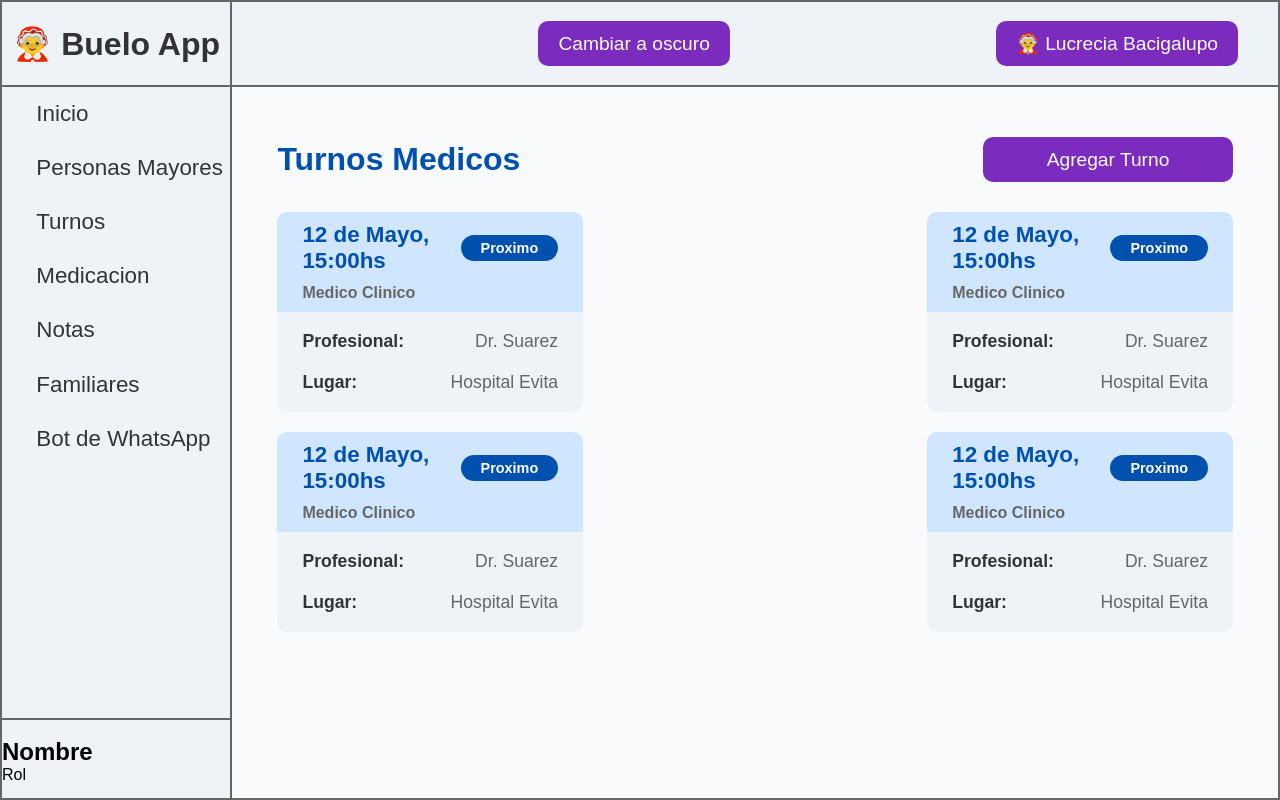
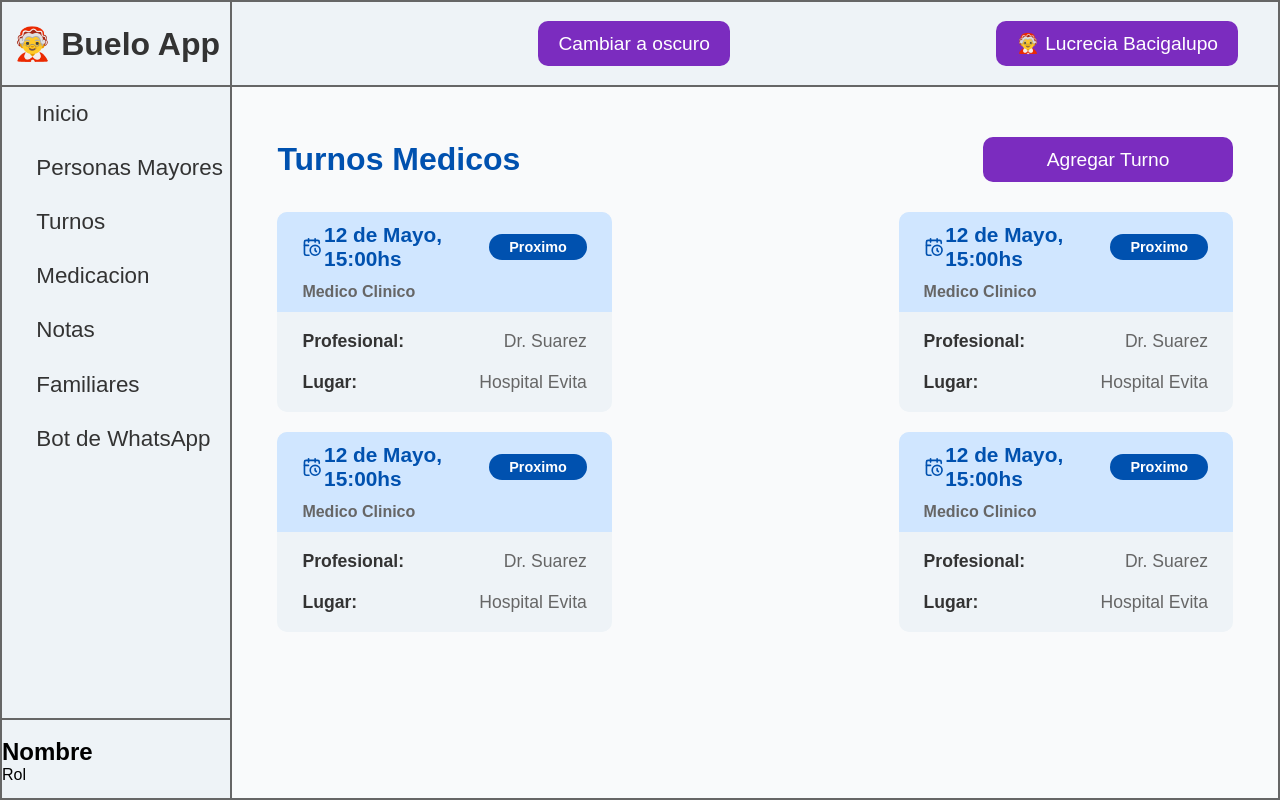
Before and after one commit to LautyDeveloper/buelo-app, a React (Vite) app: page /turnos in a window 1280 px wide. Built offline with nearby package versions, Linux system fonts and the light colour scheme.

Commit message:
Añadimos Iconos

```diff
--- a/package.json
+++ b/package.json
@@ -11,6 +11,7 @@
     "preview": "vite preview"
   },
   "dependencies": {
+    "lucide-react": "^0.510.0",
     "react": "^19.1.0",
     "react-dom": "^19.1.0",
     "react-router-dom": "^7.6.0"
--- a/src/pages/Main/Home.jsx
+++ b/src/pages/Main/Home.jsx
@@ -4,6 +4,10 @@ import MainCard from "./components/MainCard/MainCard";
 import MedicineCard from "./components/Medicine-Card/Medicine-Card";
 import NoteCard from "./components/Note-Card/NoteCard";
 import ShiftCard from "./components/Shift-Card/ShiftCard";
+import { CalendarClock } from "lucide-react";
+import { Pill } from "lucide-react";
+import { ClipboardPenLine } from "lucide-react";
+
 import "./home.css";
 
 export default function Home({ theme, setTheme }) {
@@ -12,6 +16,7 @@ export default function Home({ theme, setTheme }) {
       <ElderlyPerson />
       <div className="content-container">
         <MainCard
+          icon={<CalendarClock />}
           title={"Turnos Proximos"}
           phrase={"Citas medicas programadas"}
           backColor={"var(--shiftsBackgrounColor)"}
@@ -23,6 +28,7 @@ export default function Home({ theme, setTheme }) {
         </MainCard>
 
         <MainCard
+          icon={<Pill />}
           title={"Medicacion de Hoy"}
           phrase={"Citas medicas programadas"}
           backColor={"var(--medicineBackgroundColor)"}
@@ -33,6 +39,7 @@ export default function Home({ theme, setTheme }) {
         </MainCard>
 
         <MainCard
+          icon={<ClipboardPenLine />}
           title={"Notas Familiares"}
           phrase={"Citas medicas programadas"}
           backColor={"var(--notesBackgroundColor)"}
--- a/src/pages/Main/components/MainCard/MainCard.jsx
+++ b/src/pages/Main/components/MainCard/MainCard.jsx
@@ -1,6 +1,7 @@
 import "./main-card.css";
 
 export default function MainCard({
+  icon,
   title,
   phrase,
   backColor,
@@ -12,7 +13,9 @@ export default function MainCard({
   return (
     <div className="main-card">
       <div className="main-card-header" style={{ backgroundColor: backColor }}>
-        <h1 style={{ color: textColor }}>{title}</h1>
+        <h1 style={{ color: textColor }}>
+          {icon} {title}
+        </h1>
         <p>{phrase}</p>
       </div>
       <div className="main-card-content">
--- a/src/pages/Notas/components/Nota/Nota.jsx
+++ b/src/pages/Notas/components/Nota/Nota.jsx
@@ -1,10 +1,13 @@
 import "./nota.css";
+import { ClipboardPenLine } from "lucide-react";
 
 export default function Nota({ title, date, time, note }) {
   return (
     <div className="nota">
       <div className="nota-header">
-        <h2>{title}</h2>
+        <h2>
+          <ClipboardPenLine /> {title}
+        </h2>
         <p>
           {date}, {time}
         </p>
--- a/src/pages/Turnos/components/Turno/Turno.jsx
+++ b/src/pages/Turnos/components/Turno/Turno.jsx
@@ -1,4 +1,5 @@
 import "./turno.css";
+import { CalendarClock } from "lucide-react";
 
 export default function Turno({ date, time, especiality, profesional, spot }) {
   return (
@@ -6,7 +7,7 @@ export default function Turno({ date, time, especiality, profesional, spot }) {
       <div className="turno-header">
         <div className="turno-header-principal">
           <h2>
-            {date}, {time}
+            <CalendarClock /> {date}, {time}
           </h2>
           <div className="turno-header-badge">Proximo</div>
         </div>
--- a/src/pages/Turnos/components/Turno/turno.css
+++ b/src/pages/Turnos/components/Turno/turno.css
@@ -30,7 +30,11 @@
 }
 
 .turno .turno-header .turno-header-principal h2 {
-  font-size: 1.4rem;
+  font-size: 1.3rem;
+  display: flex;
+  justify-content: space-between;
+  align-items: center;
+  gap: 2px;
   color: var(--shiftsFontColor);
 }
 
@@ -81,7 +85,7 @@
 
 @media screen and (min-width: 768px) {
   .turno {
-    width: 32%;
+    width: 35%;
     height: 200px;
   }
 }
```
Also changed, not shown: 1 other file (tests, documents, lock files or other folders).
